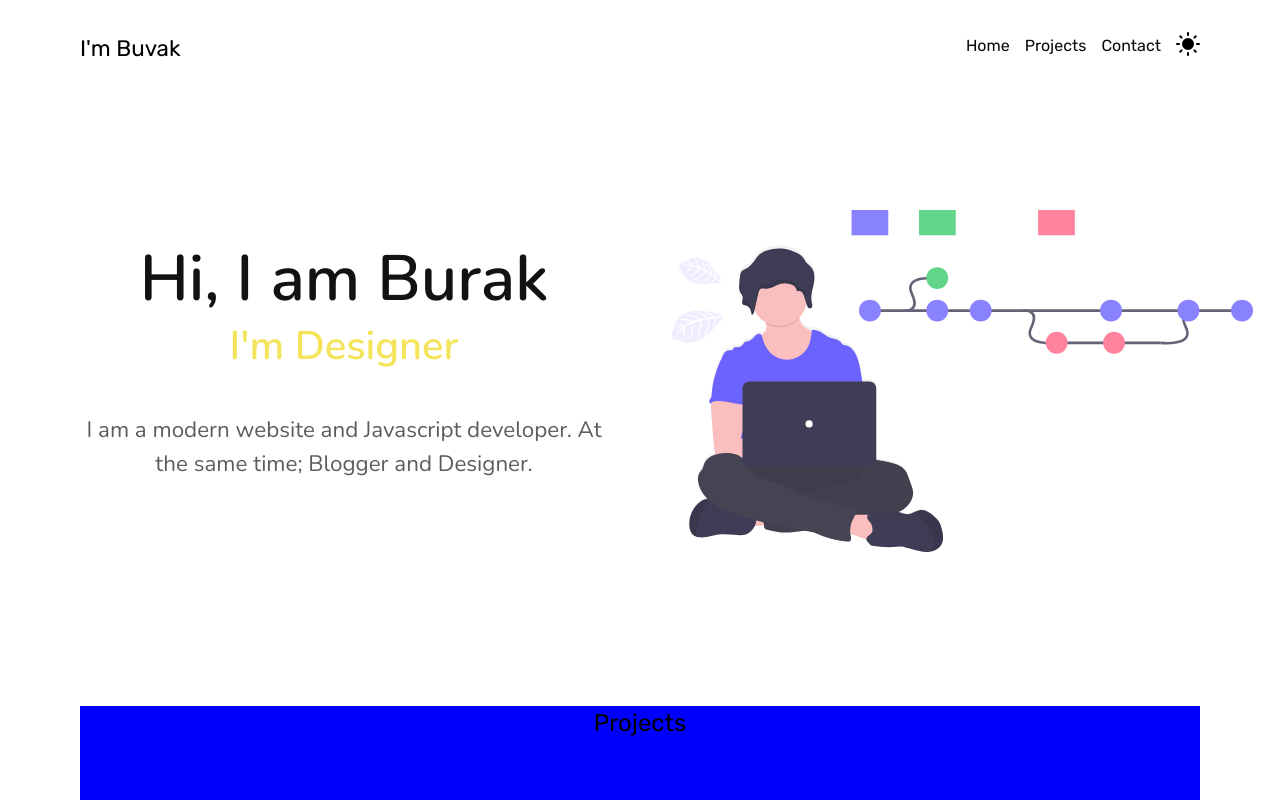
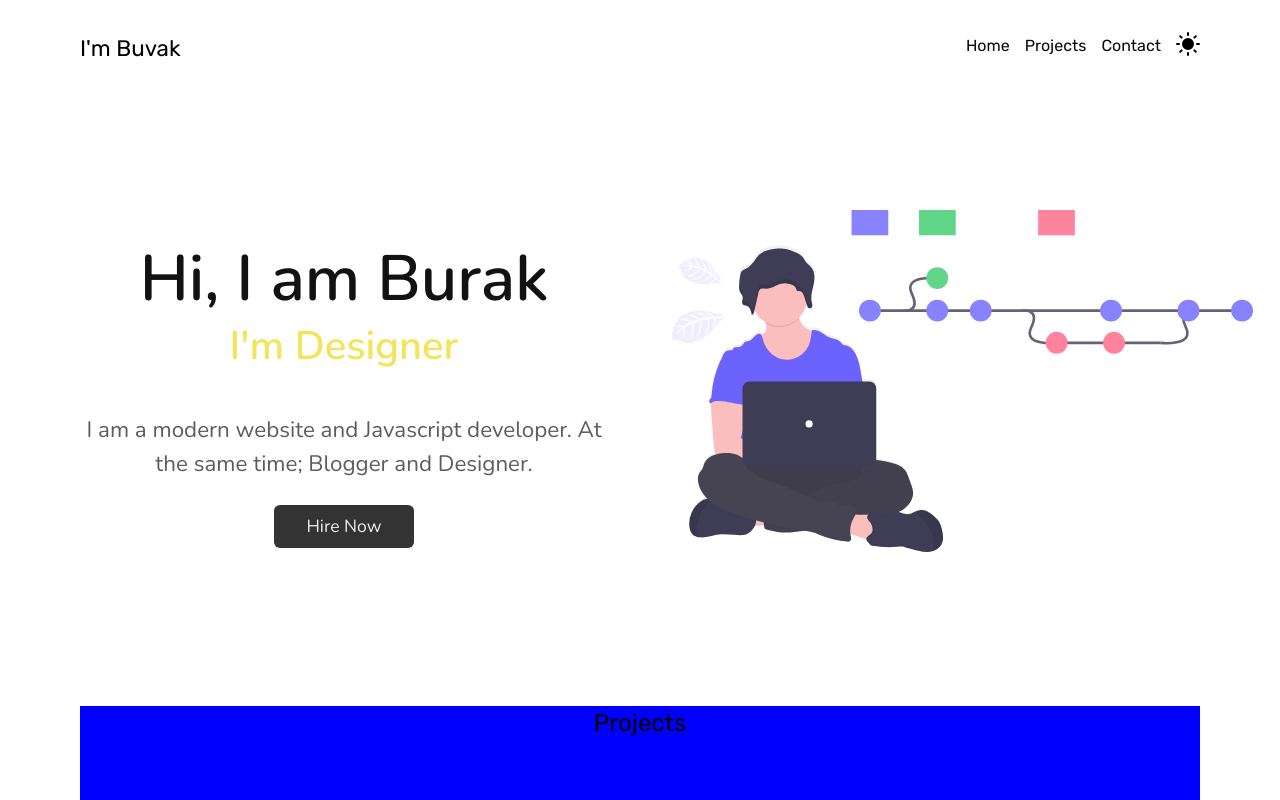
Before and after one commit to burakbehlull/portfolio-v2, a React (Vite) app in the folder client/: page / in a window 1280 px wide. Shown: the top 800 px of the page. Built offline with nearby package versions, Linux system fonts and the light colour scheme.

Commit message:
feat: Add button to Header

```diff
--- a/client/src/assets/sass/pages/_header.scss
+++ b/client/src/assets/sass/pages/_header.scss
@@ -31,6 +31,9 @@
                 color: $descText;
                 font-size: 1.4rem;
             }
+            Button{
+                margin-top: 1.5rem;
+            }
         }
         .header-image-box{
             flex: 1 50%;
--- a/client/src/components/Header.tsx
+++ b/client/src/components/Header.tsx
@@ -1,6 +1,6 @@
 import React from "react";
 import HumanVector from '../assets/human-vector.svg'
-
+import {Button} from '../styled/index'
 const Header : React.FC = () =>{
     return(
         <section id="header">
@@ -9,10 +9,13 @@ const Header : React.FC = () =>{
                     <h1>Hi, I am Burak</h1>
                     <h2>I'm Designer</h2>
                     <h3>I am a modern website and Javascript developer. At the same time; Blogger and Designer.</h3>
+                    <Button lg>Hire Now</Button>
                 </div>
                 <div className="header-image-box">
                     <img src={HumanVector} alt="Developer Man" />
                 </div>
+
+
             </div>
         </section>
     )
--- a/client/src/styled/index.tsx
+++ b/client/src/styled/index.tsx
@@ -20,3 +20,25 @@ z-index: 1;
     white-space: nowrap;
 }
 `
+
+interface colorTypes {
+    purple?: any;
+    lg?:any;
+    bold?:any;
+}
+
+export const Button = styled.button<colorTypes>`
+    //props: purple, lg , bold
+    background-color: ${(props) => props.purple ? "#6c55e0" : "#333"};
+    color: #f1ecec;
+    border-radius: 6px;
+    cursor: pointer;
+    padding: ${(props) => props.lg ? ".5rem 2rem;" : ".3rem 1rem"};
+    font-size: ${(props) => props.lg ? "1.1rem" : ".9rem"};
+    font-weight: ${(props) => props.bold ? "500" : "400"};
+
+    &:hover{
+        box-shadow: 0 5px 35px 0px rgb(0 0 0 / 13%);
+        background-color: ${(props) => props.purple ? "#715bdf" : "#292828"};
+    }
+`
```
